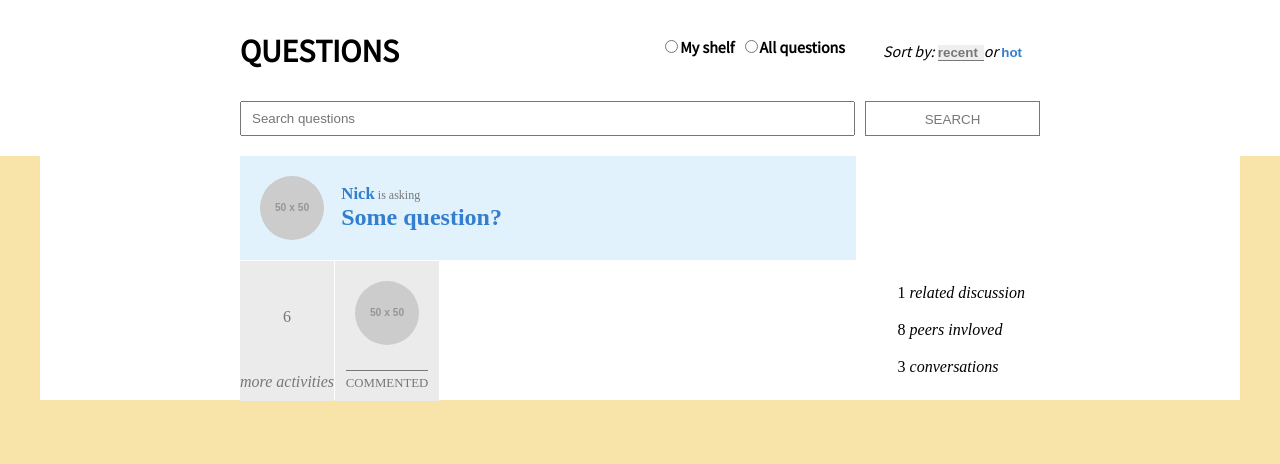
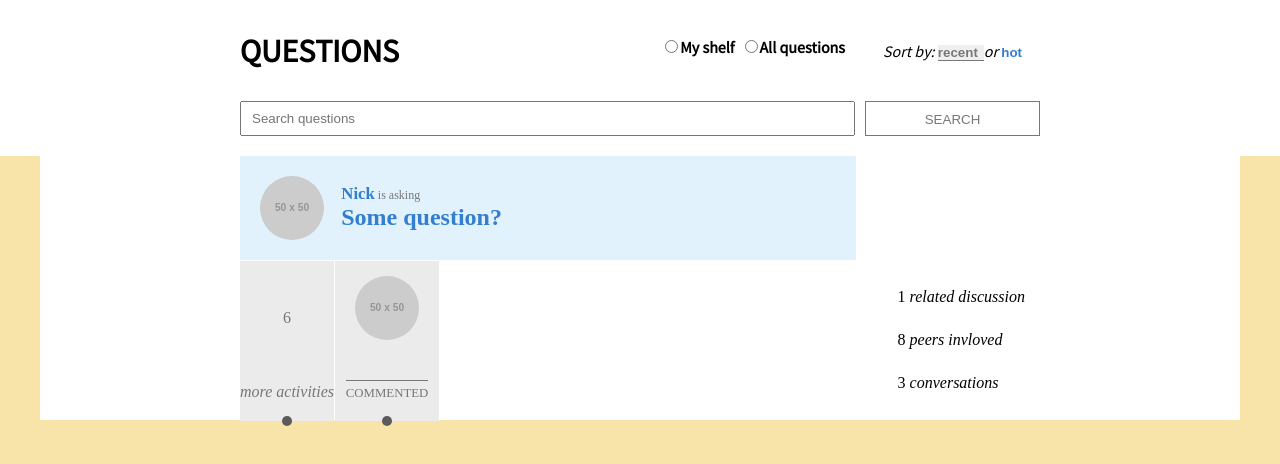
Before and after one commit to NiestrojMateusz/ask-the-doctor, a React app: page / in a window 1280 px wide. Shown: the top 464 px of the page. Built offline with nearby package versions, Linux system fonts and the light colour scheme.

Commit message:
Update to tab styling

```diff
--- a/src/components/Question/Question.js
+++ b/src/components/Question/Question.js
@@ -1,8 +1,44 @@
-import React from 'react';
+import React, { Component } from 'react';
 import styles from './Question.styl';
 import Tab from './Tab/Tab';
 
-const Question = (props) => {
+class Question extends Component {
+
+  // state = {
+  //   width: window.innerWidth || document.body.clientWidth
+  // }
+
+  // componentDidMount() {
+  //   window.addEventListener("resize", this.updateDimensions);
+  // }
+
+  // componentWillUnmount() {
+  //   window.removeEventListener("resize", this.updateDimensions);
+  // }
+
+  // updateDimensions = () => {
+  //   this.setState({width: window.innerWidth || document.body.clientWidth})
+  // }
+  render() {
+    let tabs;
+
+    tabs = (
+      <div className={styles.tab}>
+        <Tab type="counter"/>
+        <Tab />
+      </div>
+    )
+
+    // if (this.state.width >= 500) {
+    //   tabs = (
+    //     <div className={styles.tab}>
+    //       <Tab />
+    //       <Tab type="counter"/>
+    //       <Tab />
+    //      </div>
+    //   )
+    // }
+
     return (
       <div className={styles.Question}>
         <div className={styles.heading}>
@@ -13,10 +49,7 @@ const Question = (props) => {
           </div>
         </div>
         <div className={styles.activities}>
-        <div className={styles.tab}>
-          <Tab type="counter"/>
-          <Tab />
-        </div>
+          {tabs}
           <div className={styles.summary}>
             <p>1 <i>related discussion</i></p>
             <p>8 <i>peers invloved</i></p>
@@ -26,4 +59,5 @@ const Question = (props) => {
       </div>
     );
   }
+}
 export default Question;
--- a/src/components/Question/Question.styl
+++ b/src/components/Question/Question.styl
@@ -22,7 +22,7 @@
   .activities
     display flex
     justify-content space-between
-    height 140px
+    height 160px
     .tab
       display flex
       justify-content space-between
--- a/src/components/Question/Tab/Tab.js
+++ b/src/components/Question/Tab/Tab.js
@@ -3,10 +3,12 @@ import styles from './Tab.styl';
 import Aux from '../../../hoc/Auxiliary/Auxiliary';
 
 const Tab = (props) => {
+  let dot = (<div className={styles.dot}></div>);
   let tab = (
     <div className={styles.Tab}>
       <img src="http://via.placeholder.com/50x50" alt="" className={styles.logo}/>
       <p className={styles.foot}>COMMENTED</p>
+      {dot}
     </div>
   )
 
@@ -15,6 +17,7 @@ const Tab = (props) => {
         <div className={styles.Tab}>
           <p className={styles.counter}>6</p>
           <p className={styles.foot}><i>more activities</i></p>
+          {dot}
         </div>
       );
   }
@@ -22,6 +25,7 @@ const Tab = (props) => {
   return (
     <Aux>
       {tab}
+
     </Aux>
   );
 }
--- a/src/components/Question/Tab/Tab.styl
+++ b/src/components/Question/Tab/Tab.styl
@@ -4,11 +4,13 @@
   margin 1px 1px 0 0
   display flex
   flex-direction column
-  justify-content space-between
+  justify-content flex-end
   align-items center
   p
     color #777777
   .logo
+    position relative
+    bottom 25%
     border-radius 50%
     margin 20px 20px 0 20px
   .foot
@@ -17,9 +19,19 @@
     border-top 1px solid #777
   .counter
     padding: 50% 0 0 0
+    position relative
+    bottom 32%
     & + .foot
         font-size 1em
         border none
+  .dot
+    display block
+    position relative
+    top 5px
+    width 10px
+    height 10px
+    border-radius 50%
+    background: #5b5b5b
 @media (min-width: 768px)
   .logo
     width 4em
```
Lines whose indentation alone changed are shown as unchanged.
